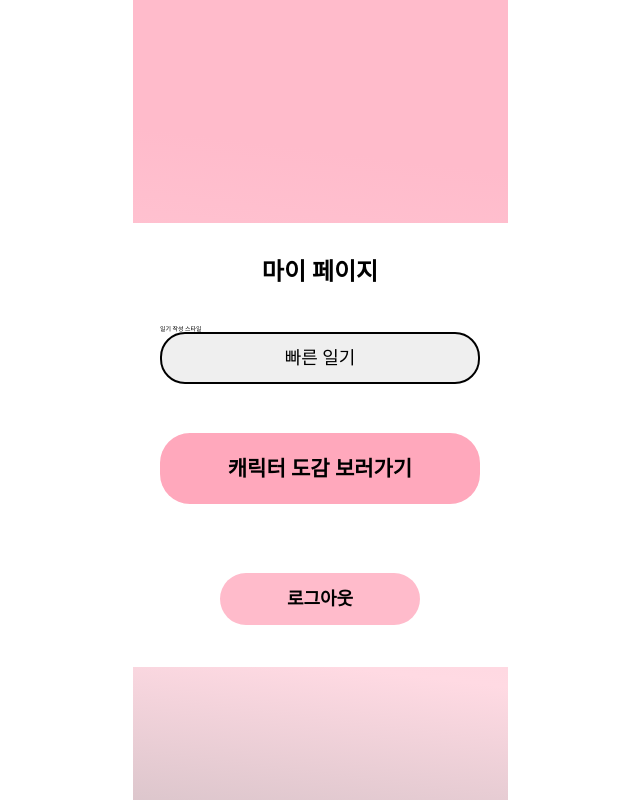
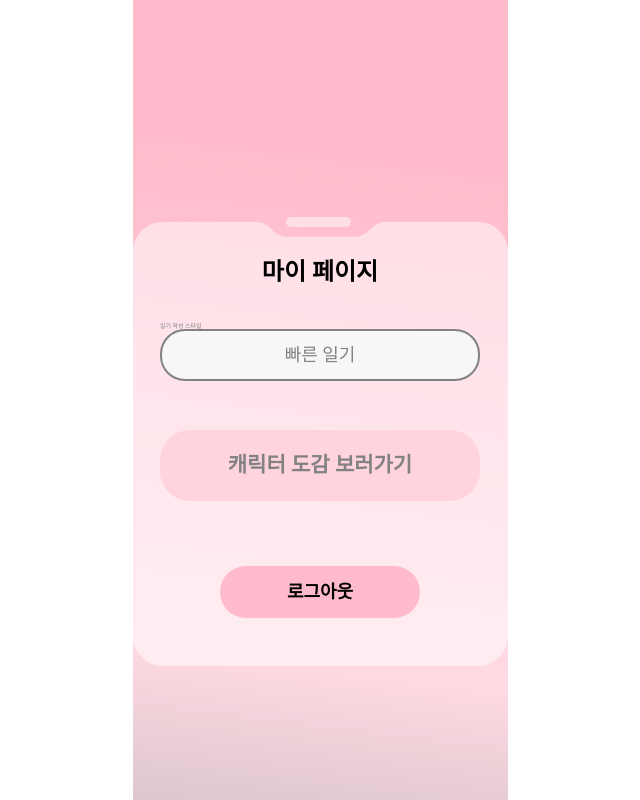
Before and after one commit to KAU2024-SANHAK/SANHAK_Client, a React (Vite) app: page /mypage in a window 1280 px wide. Shown: the whole page, without its empty margins (320-960 px from the left). Built offline with nearby package versions, Linux system fonts and the light colour scheme; no server answers.

Commit message:
feat: 배경으로 popup svg파일 삽입

```diff
--- a/src/components/PopUp/PopUp.jsx
+++ b/src/components/PopUp/PopUp.jsx
@@ -1,9 +1,13 @@
+import * as S from './PopUp.style'
 import MyPagePopUp from './MyPagePopUp/MyPagePopUp'
-import * as S from './PopUp.style'
 
 export default function PopUp({children}){
     return(
         <S.PopUpWrapper>
+            <S.SlideWrapper>
+                <S.PopUpSlide/>
+            </S.SlideWrapper>
+
             <S.PopUpTitle>
                 {children}
             </S.PopUpTitle>
--- a/src/components/PopUp/PopUp.style.js
+++ b/src/components/PopUp/PopUp.style.js
@@ -1,12 +1,11 @@
 import styled from "styled-components";
-import {IcPopUpSlide} from '../../assets/svg/index'
+import { IcPopUpSlide } from '../../assets/svg/index'
 
 export const PopUpWrapper=styled.div`
-${({ theme: { mixin } }) => mixin.flexCenter({})};
-    background-color: white;
+    ${({ theme: { mixin } }) => mixin.flexCenter({})};
     position: absolute;
     width: 37.5rem;
-    height: 44.4rem;
+    height: 43.7rem;
     margin-top: 22.3rem;
 `
 export const PopUpTitle=styled.div`
@@ -15,3 +14,8 @@ export const PopUpTitle=styled.div`
     top: 3.4rem;
 
 `
+export const PopUpSlide = styled(IcPopUpSlide)`
+`
+export const SlideWrapper = styled.div`
+    position: absolute;
+`
```
